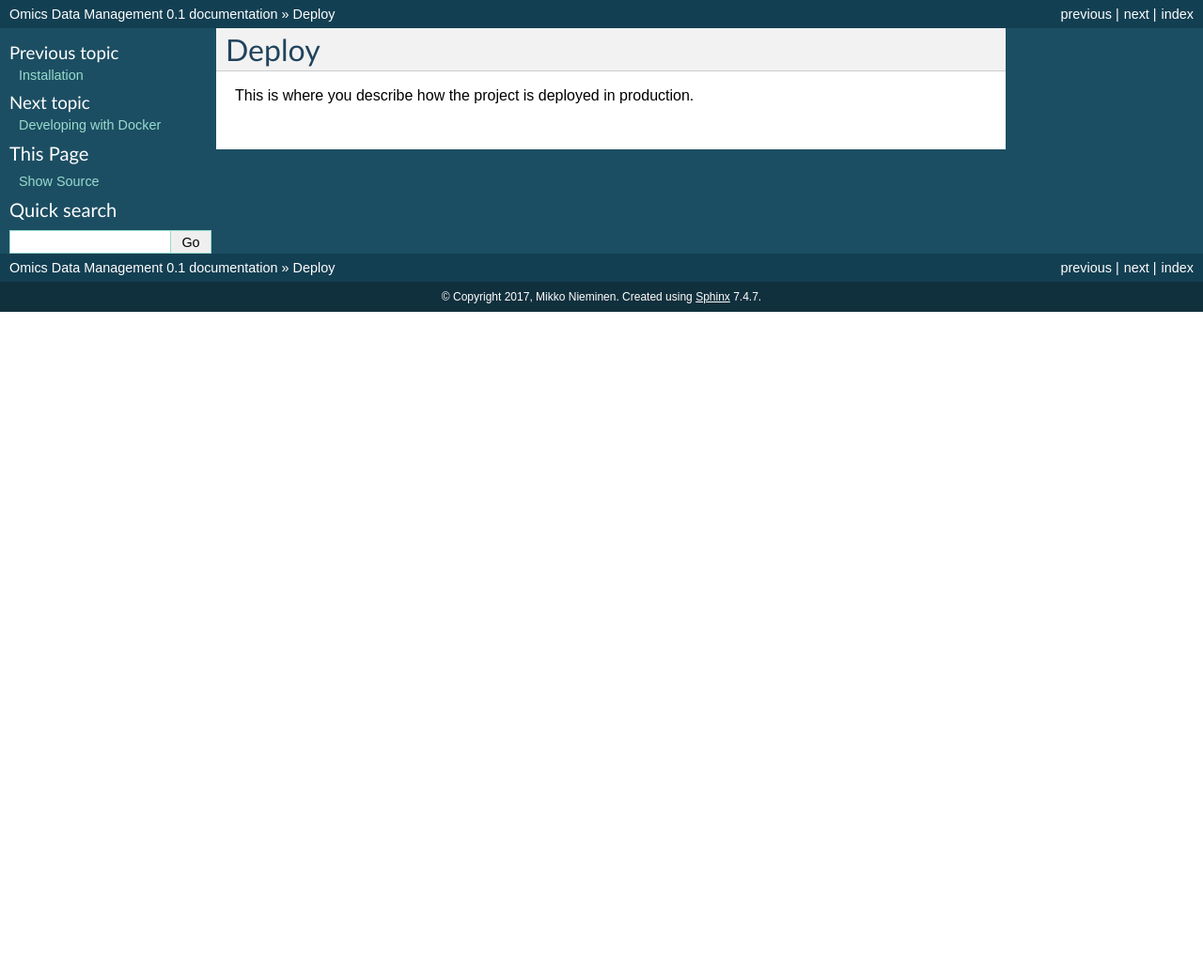
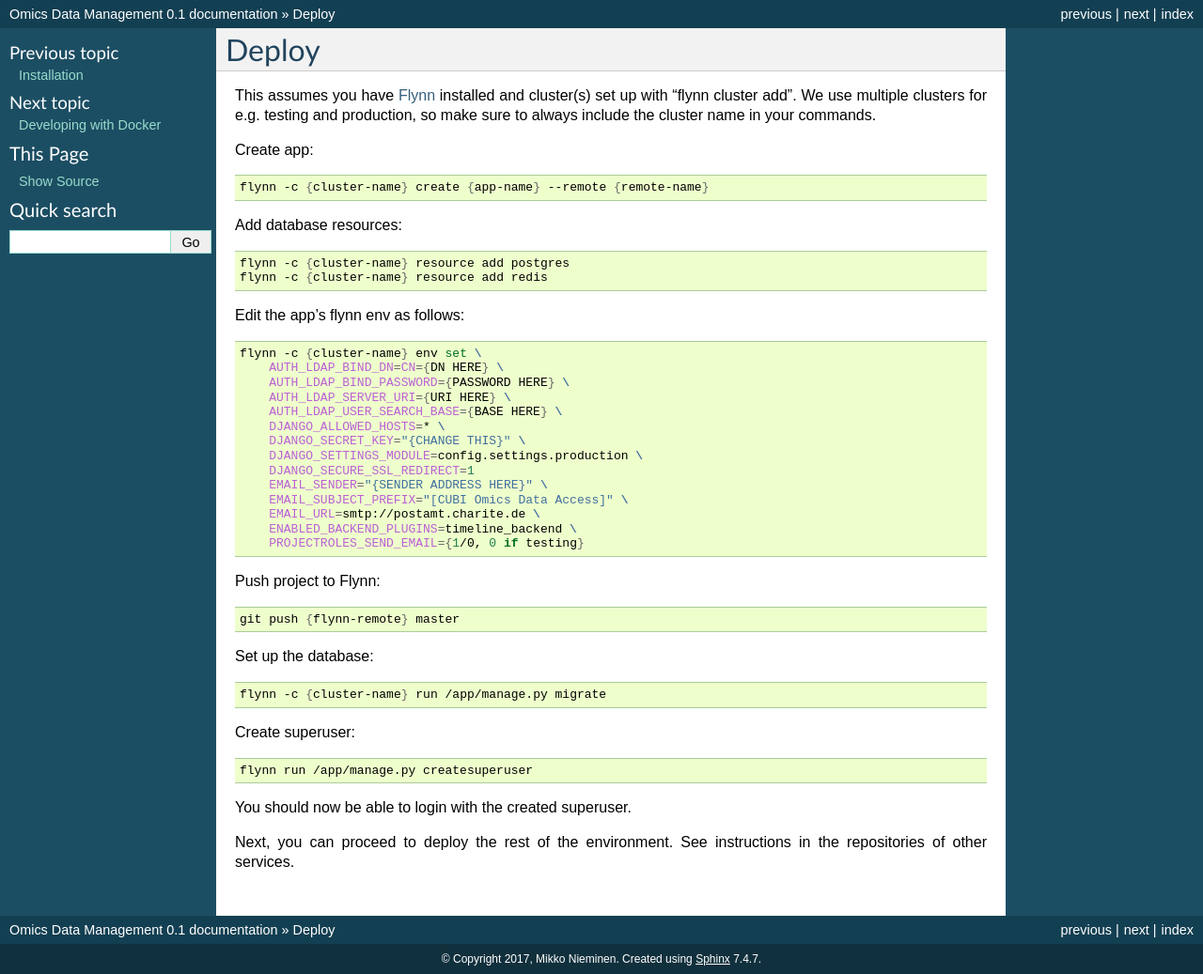
Before and after one commit to bihealth/sodar-server, a Sphinx documentation site: the page built from docs/deploy.rst, in a window 1280 px wide. Shown: the whole page at 94% size. Built offline with Sphinx 7.4.7, drawn with Linux system fonts in a browser that asks for light colours; pages that are not in the unit, such as notebooks, are missing from menus; before the commit the page ends 900 px from its top, so only the background shows below that.

Commit message:
setup flynn

```diff
--- a/docs/deploy.rst
+++ b/docs/deploy.rst
@@ -1,4 +1,64 @@
 Deploy
-========
+======
 
-This is where you describe how the project is deployed in production.
+This assumes you have `Flynn <https://flynn.io>`_ installed and cluster(s) set
+up with "flynn cluster add". We use multiple clusters for e.g. testing and
+production, so make sure to always include the cluster name in your commands.
+
+
+Create app:
+
+.. code-block:: shell
+
+    flynn -c {cluster-name} create {app-name} --remote {remote-name}
+
+Add database resources:
+
+.. code-block:: shell
+
+    flynn -c {cluster-name} resource add postgres
+    flynn -c {cluster-name} resource add redis
+
+Edit the app’s flynn env as follows:
+
+.. code-block:: shell
+
+    flynn -c {cluster-name} env set \
+        AUTH_LDAP_BIND_DN=CN={DN HERE} \
+        AUTH_LDAP_BIND_PASSWORD={PASSWORD HERE} \
+        AUTH_LDAP_SERVER_URI={URI HERE} \
+        AUTH_LDAP_USER_SEARCH_BASE={BASE HERE} \
+        DJANGO_ALLOWED_HOSTS=* \
+        DJANGO_SECRET_KEY="{CHANGE THIS}" \
+        DJANGO_SETTINGS_MODULE=config.settings.production \
+        DJANGO_SECURE_SSL_REDIRECT=1
+        EMAIL_SENDER="{SENDER ADDRESS HERE}" \
+        EMAIL_SUBJECT_PREFIX="[CUBI Omics Data Access]" \
+        EMAIL_URL=smtp://postamt.charite.de \
+        ENABLED_BACKEND_PLUGINS=timeline_backend \
+        PROJECTROLES_SEND_EMAIL={1/0, 0 if testing}
+
+
+Push project to Flynn:
+
+.. code-block:: shell
+
+    git push {flynn-remote} master
+
+Set up the database:
+
+.. code-block:: shell
+
+    flynn -c {cluster-name} run /app/manage.py migrate
+
+
+Create superuser:
+
+.. code-block:: shell
+
+    flynn run /app/manage.py createsuperuser
+
+You should now be able to login with the created superuser.
+
+Next, you can proceed to deploy the rest of the environment. See instructions
+in the repositories of other services.
```
Also changed, not shown: 3 other files.
